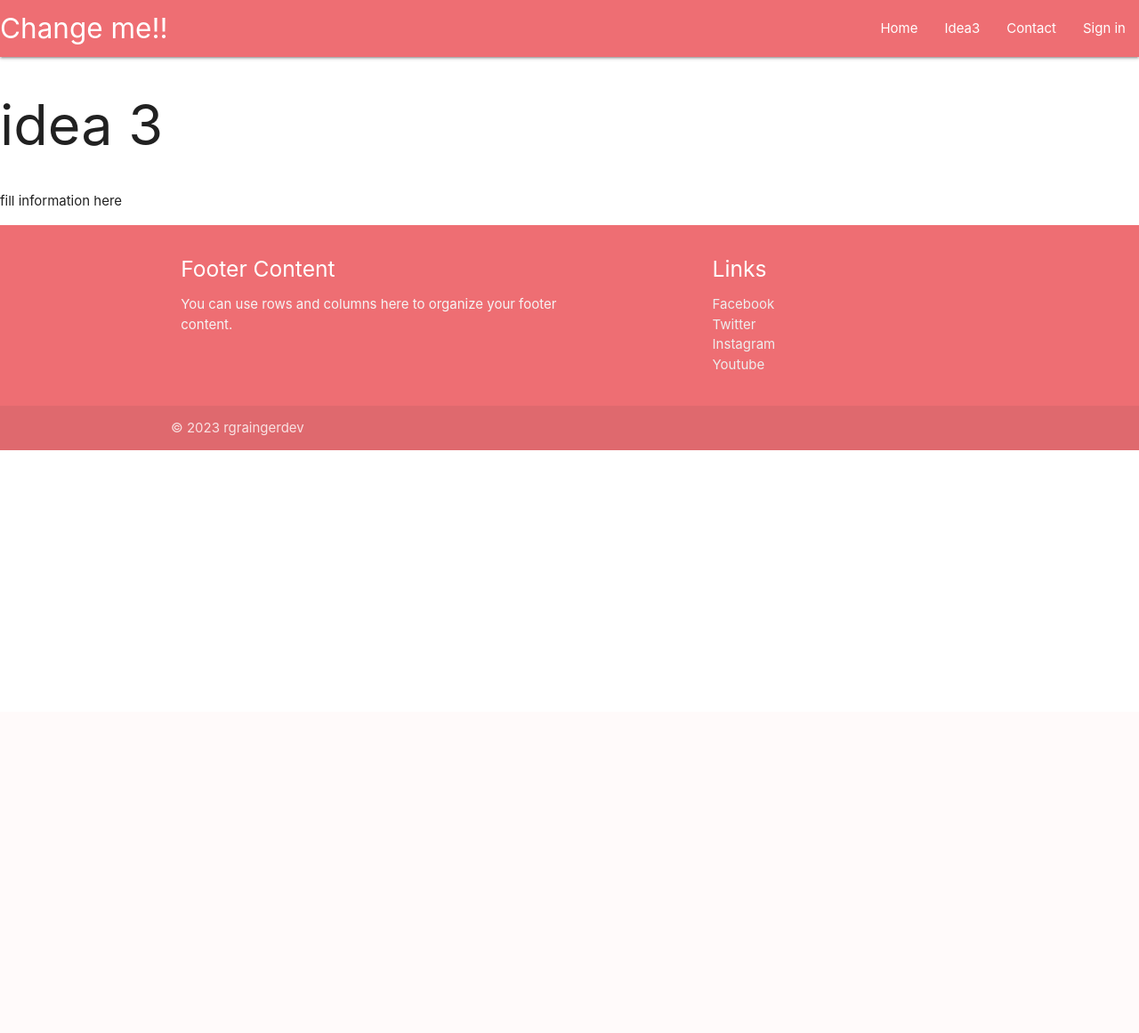
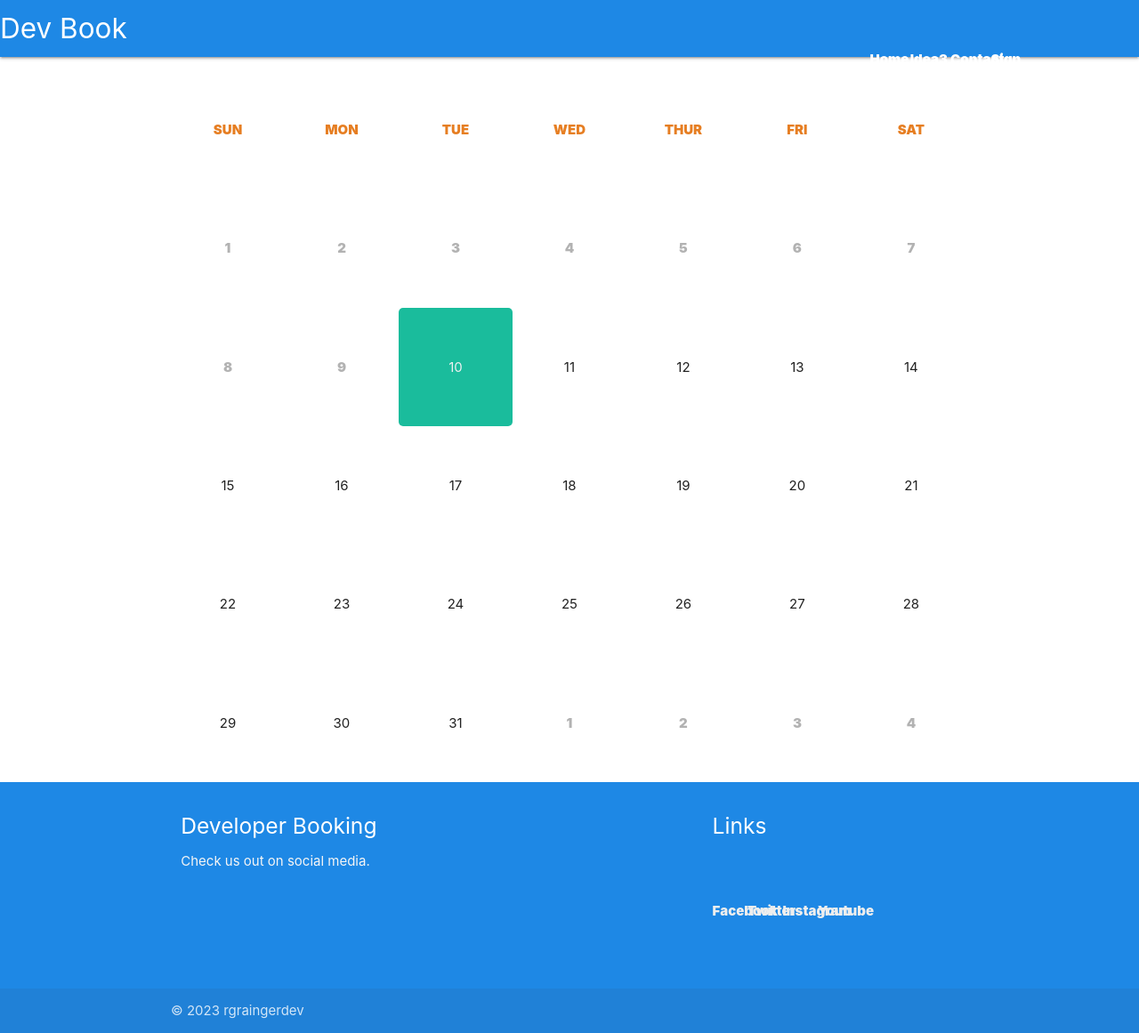
Before and after one commit to Code-Institute-Submissions/rgraingerdev-MS33, a Flask app: page /idea3 in a window 1280 px wide. Shown: the whole page at 89% size. Before the commit the page ends 506 px from the top, so only its background shows below. Run offline with Flask 2, Linux system fonts and the light colour scheme.

Commit message:
Changed color and added a Calendar

````diff
--- a/env.py
+++ b/env.py
@@ -5,4 +5,4 @@ os.environ.setdefault("PORT", "5000")
 os.environ.setdefault("SECRET_KEY", "any_secret_key")
 os.environ.setdefault("DEBUG", "True")
 os.environ.setdefault("DEVELOPMENT", "True")
-os.environ.setdefault("DB_URL", "postgresql:///project")
+os.environ.setdefault("DB_URL", "postgresql:///db")
--- a/project/routes.py
+++ b/project/routes.py
@@ -1,4 +1,4 @@
-from flask import render_template, url_for
+from flask import Flask, render_template, url_for, request, redirect
 from project import app, db
 
 @app.route("/")
@@ -13,6 +13,6 @@ def contact():
 def idea3():
     return render_template("idea3.html", idea3=idea3)
 
-@app.route("/signin")
+@app.route("/signin", methods=["GET", "POST"])
 def signin():
     return render_template("signin.html", signin=signin)
--- a/project/static/CSS/style.css
+++ b/project/static/CSS/style.css
@@ -8,3 +8,32 @@
   main {
     flex: 1 0 auto;
   }
+
+#calendar {
+  margin: 0;
+  padding: 0;
+}
+
+#calendar, li {
+  float: left;
+  display: block;
+  width: 14.2857%;
+  text-align: center;
+  list-style-type: none;
+}
+
+li:nth-child(n+1):nth-child(-n+7) {
+  font-weight: 900;
+  color: #e67e22;
+}
+
+li:nth-child(n+39), li:nth-child(n+8):nth-child(-n+16) {
+  font-weight: 900;
+  color: rgba(0,0,0,.3);
+}
+
+li:hover:nth-child(n+8):nth-child(-n+38), li:nth-child(17){
+  border-radius: 5px;
+  background-color: #1abc9c;
+  color: #ecf0f1;
+}
--- /dev/null
+++ b/project/static/JS/calendar.js
@@ -0,0 +1,6 @@
+     var winHeight = $(window).height();
+var height = ( winHeight * 16.6666 ) / 100;
+var lineHeight = height + "px";
+
+$("li").css("line-height", lineHeight);
+$("li").css("height", height);
--- a/project/templates/base.html
+++ b/project/templates/base.html
@@ -5,14 +5,14 @@
     <meta name="viewport" content="width=device-width, initial-scale=1.0">
     <link rel="stylesheet" href="https://cdnjs.cloudflare.com/ajax/libs/materialize/1.0.0/css/materialize.min.css">
     <script src="https://ajax.googleapis.com/ajax/libs/jquery/3.6.4/jquery.min.js"></script>
+    <link href="https://fonts.googleapis.com/icon?family=Material+Icons" rel="stylesheet">
     <link rel="stylesheet" href="{{ url_for('static', filename='CSS/style.css') }}" type="text/css">
-    <link href="https://fonts.googleapis.com/icon?family=Material+Icons" rel="stylesheet">
     <title>Project Insert title here</title>
 </head>
 <body>
     <nav>
-        <div class="nav-wrapper">
-          <a href="home.html" class="brand-logo">Change me!!</a>
+        <div class="nav-wrapper blue darken-1">
+          <a href="home.html" class="brand-logo">Dev Book</a>
           <a href="#" data-target="mobile-demo" class="sidenav-trigger"><i class="material-icons"><i class="filter_list">filter_list</i></i></a>
           <ul class="right hide-on-med-and-down">
             <li><a href={{ url_for('home') }}>Home</a></li>
@@ -33,12 +33,12 @@
         {% block content %}
         {% endblock %}
 
-    <footer class="page-footer">
+    <footer class="page-footer blue darken-1">
         <div class="container">
             <div class="row">
                 <div class="col l6 s12">
-                    <h5 class="white-text">Footer Content</h5>
-                    <p class="grey-text text-lighten-4">You can use rows and columns here to organize your footer content.
+                    <h5 class="white-text">Developer Booking</h5>
+                    <p class="grey-text text-lighten-4">Check us out on social media.
                     </p>
                 </div>
                 <div class="col l4 offset-l2 s12">
@@ -63,5 +63,6 @@
 
     <script src="https://cdnjs.cloudflare.com/ajax/libs/materialize/1.0.0/js/materialize.min.js"></script>
     <script src="{{ url_for('static', filename='JS/script.js') }}"></script>
+    <script src="{{ url_for('static', filename='JS/calendar.js') }}"></script>
 </body>
 </html>
--- a/project/templates/idea3.html
+++ b/project/templates/idea3.html
@@ -1,7 +1,53 @@
 {% extends "base.html" %}
 {% block content %}
-    <h1>idea 3</h1>
-    <p> fill information here</p>
+    <div class="ui container">
+<div class="fullDiv">
+  <ul class="calendar">
+    <li>SUN</li>
+    <li>MON</li>
+    <li>TUE</li>
+    <li>WED</li>
+    <li>THUR</li>
+    <li>FRI</li>
+    <li>SAT</li>
+    <li>1</li>
+    <li>2</li>
+    <li>3</li>
+    <li>4</li>
+    <li>5</li>
+    <li>6</li>
+    <li>7</li>
+    <li>8</li>
+    <li>9</li>
+    <li>10</li>
+    <li>11</li>
+    <li>12</li>
+    <li>13</li>
+    <li>14</li>
+    <li>15</li>
+    <li>16</li>
+    <li>17</li>
+    <li>18</li>
+    <li>19</li>
+    <li>20</li>
+    <li>21</li>
+    <li>22</li>
+    <li>23</li>
+    <li>24</li>
+    <li>25</li>
+    <li>26</li>
+    <li>27</li>
+    <li>28</li>
+    <li>29</li>
+    <li>30</li>
+    <li>31</li>
+    <li>1</li>
+    <li>2</li>
+    <li>3</li>
+    <li>4</li>
+  </ul>
+</div>
+
+    </div>
 
 {% endblock %}
-```
````
Also changed, not shown: project/templates/home.html (+9 -1 lines), project/templates/signin.html (+6 -6 lines), project/static/JS/script.js (line endings or trailing spaces).
